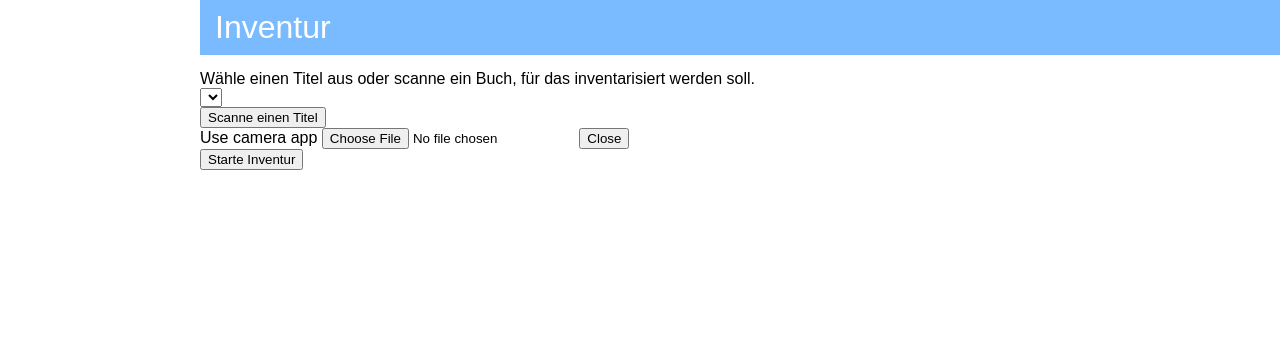
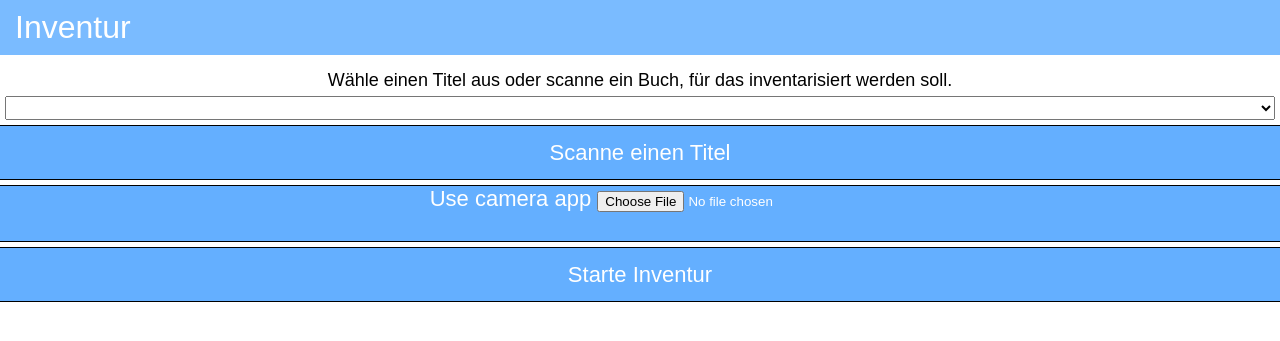
Before and after one commit to MartinNiemllerSchule/mnsAppFrontend, a PHP site: page /inventur/index.html in a window 1280 px wide. Shown: the top 341 px of the page. Run offline with PHP 8.4, Linux system fonts and the light colour scheme; lists and menus that the app fills with data are empty.

Commit message:
CSS einigermaßen ordentlich
Der Button für den file upload lässt sich schwer stylen, sonst alles im Style der Vapp

```diff
--- a/src/inventur/index.html
+++ b/src/inventur/index.html
@@ -10,15 +10,20 @@
     <title>Inventur</title>
     <script type="text/javascript" src="../scripts/vendor/staystandalone_ios.js"></script>
     <script data-main="scripts/index.js" src="../scripts/vendor/require.js" async></script>
+    <link rel="stylesheet" href="../styles/main.css">
     <link rel="stylesheet" href="styles/index.css">
-	<link rel="stylesheet" href="../styles/main.css">
     <title>Inventur</title>
 </head>
 <body>
+    <div id="Sidebar-btn">
+        <span></span>
+        <span></span>
+        <span></span>
+    </div>
     <div id="topbar">Inventur</div>
     <div id="topbar-placeholder"></div>
     <div class="contentBox">
-		<div>Wähle einen Titel aus oder scanne ein Buch, für das inventarisiert werden soll.</div>
+        <div class="textfield">Wähle einen Titel aus oder scanne ein Buch, für das inventarisiert werden soll.</div>
         <div id="TitelWahl">
             <form>
                 <select id="sel">
@@ -27,14 +32,13 @@
         </div>
 
 
-
-		<input type="button" id="ScanTitel" value="Scanne einen Titel" />
+        <input type="button" id="ScanTitel" class="btn" value="Scanne einen Titel"/>
         <div id="TitelScan">
 
         </div>
 
         <div id="Nummer">
-			<input id="scanner_input" class="form-control, hiddenByCss" placeholder="Buch_EAN" type="text" />
+            <input id="scanner_input" class="form-control, hiddenByCss" placeholder="Buch_EAN" type="text"/>
         </div>
         <div class="modal" id="livestream_scanner">
             <div class="modal-dialog">
@@ -49,15 +53,15 @@
                     <div class="modal-footer">
                         <label class="btn btn-default pull-left">
                             <i class="fa fa-camera"></i> Use camera app
-							<input type="file" accept="image/*;capture=camera" capture="camera" class="hidden" />
+                            <input type="file" accept="image/*;capture=camera" capture="camera" class="hidden"/>
                         </label>
-						<button type="button" class="btn btn-primary" data-dismiss="modal">Close</button>
+                        <button type="button" class="btn btn-primary hiddenByCss" data-dismiss="modal">Close</button>
                     </div>
                 </div><!-- /.modal-content -->
             </div><!-- /.modal-dialog -->
         </div><!-- /.modal -->
 
-		<button type="button" id="inventurStart">Starte Inventur</button>
+        <button type="button" class="btn" id="inventurStart">Starte Inventur</button>
     </div>
 </body>
 </html>
--- a/src/inventur/styles/index.css
+++ b/src/inventur/styles/index.css
@@ -12,3 +12,52 @@ canvas.drawing, canvas.drawingBuffer {
     left: 0;
     top: 0;
 }
+
+#topbar {
+    width: calc(100% - 15px);
+    height: 55px;
+    background-color: #7ABBFF;
+    color: #FFFFFF;
+    float: right;
+    text-align: left;
+    font-size: 32px;
+    line-height: 55px;
+    padding-left: 15px;
+}
+
+.contentBox {
+    float: right;
+    width: calc(100%);
+    margin-top: 15px !important;
+}
+
+#TitelWahl {
+    margin: 5px;
+}
+
+select {
+    width: 100%;
+    font-size: 18px;
+}
+
+.btn {
+    float: left;
+    background-color: #64AFFF;
+    border: 0px;
+    border-top: 1px solid black;
+    border-bottom: 1px solid black;
+    color: white;
+    text-align: center;
+    text-decoration: none;
+    font-size: 22px;
+    width: 100%;
+    height: 55px !important;
+    margin-bottom: 5px;
+    padding: 0px;
+}
+
+.textfield {
+    width: 100%;
+    text-align: center;
+    font-size: 18px;
+}
```
Lines whose indentation alone changed are shown as unchanged.
